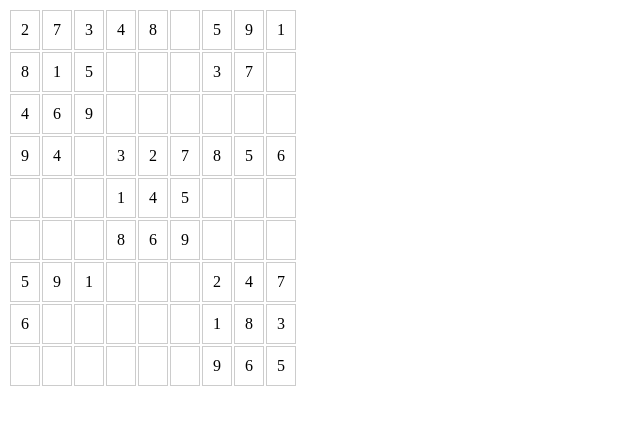
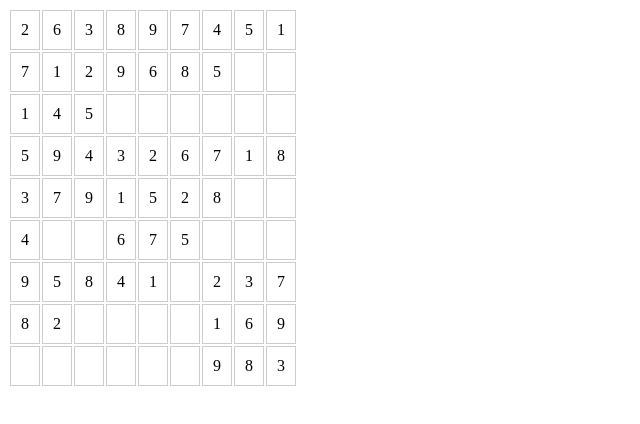
Before and after one commit to BinsSoft/games, an Angular app in the folder sudoku/: page / in a window 1280 px wide. Shown: the top 424 px of the page, without its empty margins (0-640 px from the left). Built offline with nearby package versions, Linux system fonts and the light colour scheme.

Commit message:
work game bolck development

```diff
--- a/sudoku/src/app/container/container.component.ts
+++ b/sudoku/src/app/container/container.component.ts
@@ -11,7 +11,18 @@ export class ContainerComponent implements OnInit {
 	totalCell: number = 0;
 	totalBlock: number = 0;
 	cellWidth: number = 50;
-	cellGenerateOrder: Array<any> = [5,1,9,3, 7,2,4,6];
+	cellGenerateOrder: Array<any> = [5,1,9,3, 7,2,4,6, 8];
+	allCells: any = {
+		"1" : [1,2,3,4,5,6,7,8,9],
+		"2" : [1,2,3,4,5,6,7,8,9],
+		"3" : [1,2,3,4,5,6,7,8,9],
+		"4" : [1,2,3,4,5,6,7,8,9],
+		"5" : [1,2,3,4,5,6,7,8,9],
+		"6" : [1,2,3,4,5,6,7,8,9],
+		"7" : [1,2,3,4,5,6,7,8,9],
+		"8" : [1,2,3,4,5,6,7,8,9],
+		"9" : [1,2,3,4,5,6,7,8,9]
+	};
 
 	constructor(public el: ElementRef) { }
 
@@ -70,19 +81,31 @@ export class ContainerComponent implements OnInit {
 	generatecellText() {
 		this.cellGenerateOrder.forEach((block)=>{
 			let midBlockElements = document.querySelectorAll("td[data-block='"+block+"']");
-			let cellArr = [1,2,3,4,5,6,7,8,9];
+			let cellArr = [1,2,3,4,5,6,7,8,9]; // this.allCells[block];
 			midBlockElements.forEach((item:any)=> {
 
 				let cell = this.getProperCell(cellArr, item);
 				if (cell) {
 					item.setAttribute("data-value", cell);
 					item.innerText = cell;
-					cellArr.splice( cellArr.indexOf(cell) , 1 );
-					console.log(cell, cellArr);
+					this.allCells[block].splice( this.allCells[block].indexOf(cell) , 1 );
 				}
 			});
 		});
 
+		let blankElements = document.querySelectorAll("td:not([data-value])");
+		// console.log(blankElements);
+		console.log(this.allCells);
+		/*blankElements.forEach((item:any)=> {
+			let block = item.dataset.block;
+			let cellArr = this.allCells[block];
+			let cell = this.getProperCell(cellArr, item);
+			if (cell) {
+				item.setAttribute("data-value", cell);
+				item.innerText = cell;
+				this.allCells[block].splice( this.allCells[block].indexOf(cell) , 1 );
+			}
+		});*/
 	}
 
 	getProperCell(cellArr, targetElement) {
@@ -98,8 +121,9 @@ export class ContainerComponent implements OnInit {
 			document.querySelectorAll("td[data-row='"+targetRow+"'][data-value='"+cell+"']").length > 0
 			)
 			) {
-			console.log(cell+' is repeat');
+
 			cellArr.splice( cellArr.indexOf(cell) , 1 );
+			console.log(cell+' is repeat', targetElement, cellArr);
 			return this.getProperCell(cellArr, targetElement);
 		}
 		return cell;
```
